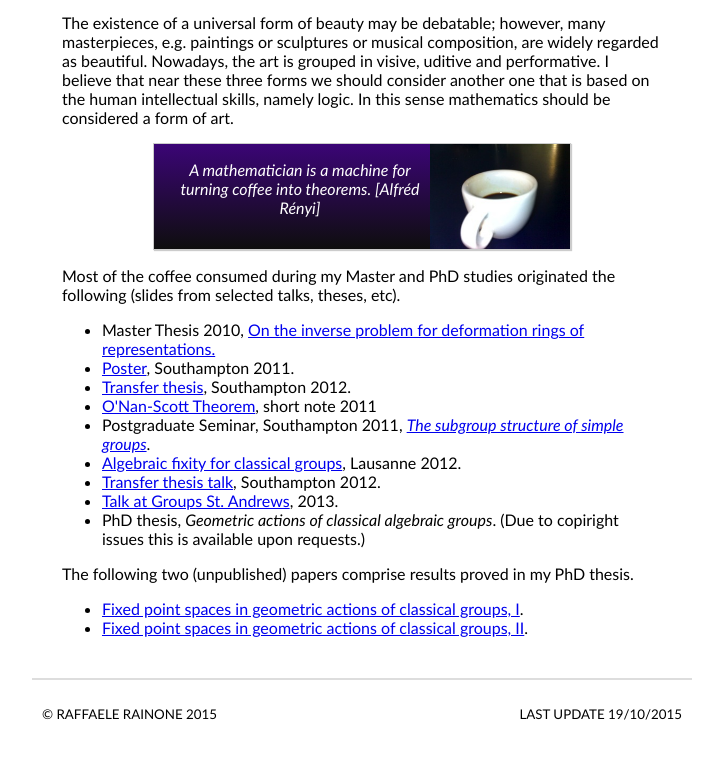
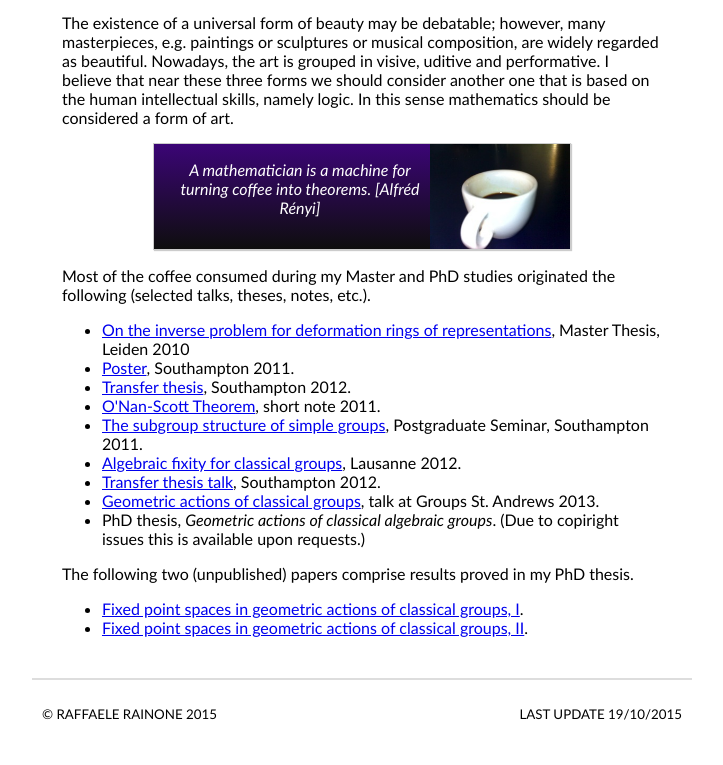
Before and after one commit to raffo85h/raffo85h.github.io, a plain HTML site: page maths.html in a window 1280 px wide. Shown: the part 464-1229 px from the top of the page, without its empty margins (278-1001 px from the left). Drawn offline with nearby package versions, Linux system fonts and the light colour scheme.

Commit message:
fix titles of talks etc

```diff
--- a/maths.html
+++ b/maths.html
@@ -42,17 +42,17 @@
       </blockquote>
     </center
     <p>
-      Most of the coffee consumed during my Master and PhD studies originated the following (slides from selected talks, theses, etc).
+      Most of the coffee consumed during my Master and PhD studies originated the following (selected talks, theses, notes, etc.).
     </p>
     <ul>
-      <li>Master Thesis 2010, <a href="files/pdf/RainoneMaster.pdf">On the inverse problem for deformation rings of representations.</a></li>
+      <li><a href="files/pdf/RainoneMaster.pdf">On the inverse problem for deformation rings of representations</a>, Master Thesis, Leiden 2010</li>
       <li><a href="files/pdf/poster.pdf">Poster</a>, Southampton 2011.</li>
       <li><a href="files/pdf/18_thesis.pdf">Transfer thesis</a>, Southampton 2012.</li>
-      <li><a href="files/pdf/onan_scott_thm_2011.pdf">O'Nan-Scott Theorem</a>, short note 2011</li>
-      <li>Postgraduate Seminar, Southampton 2011, <a href="files/pdf/pgr_2011_subgroup_structure.pdf"><i>The subgroup structure of simple groups</i></a>.</li>
+      <li><a href="files/pdf/onan_scott_thm_2011.pdf">O'Nan-Scott Theorem</a>, short note 2011.</li>
+      <li><a href="files/pdf/pgr_2011_subgroup_structure.pdf">The subgroup structure of simple groups</a>, Postgraduate Seminar, Southampton 2011.</li>
       <li><a href="files/pdf/lausanne_2012.pdf">Algebraic fixity for classical groups</a>, Lausanne 2012.</li>
       <li><a href="files/pdf/18_talk.pdf">Transfer thesis talk</a>, Southampton 2012.</li>
-      <li><a href="files/pdf/standrews_2013.pdf">Talk at Groups St. Andrews</a>, 2013.</li>
+      <li><a href="files/pdf/standrews_2013.pdf">Geometric actions of classical groups</a>, talk at Groups St. Andrews 2013.</li>
       <li>PhD thesis, <i>Geometric actions of classical algebraic groups</i>. (Due to copiright issues this is available upon requests.)</li>
     </ul>
     <p>
```
